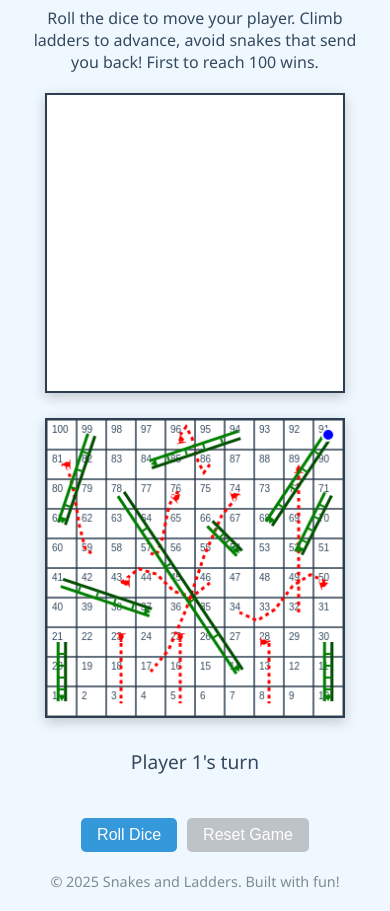
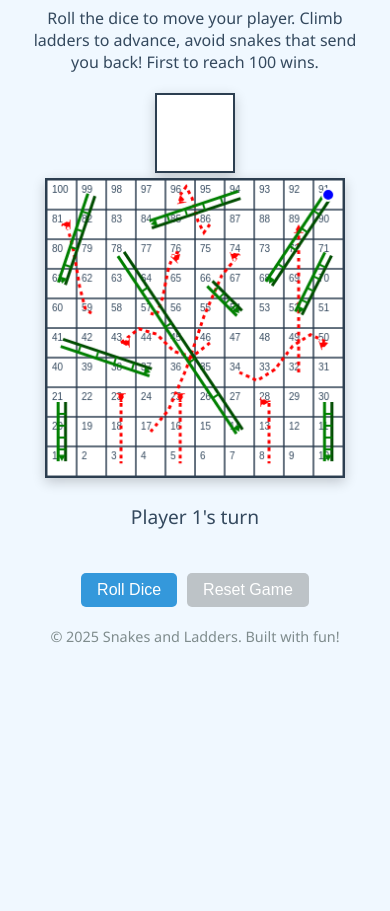
Before and after one commit to hbazd/snakes-and-ladders, a plain HTML site: page index.html in a window 390 px wide. Both pictures are taken after a click on the button "1 Player". Shown: the part 66-977 px from the top of the page. After the commit the page ends 844 px from the top, so only its background shows below. Drawn offline with Linux system fonts and the light colour scheme.

Commit message:
Update style 4.css

```diff
--- a/style.css
+++ b/style.css
@@ -38,11 +38,17 @@ h2 {
   margin: 0 auto;
 }
 
-canvas {
+.canvas-container {
+  display: flex;
+  align-items: center;
+  gap: 10px;
+  margin-bottom: 20px;
+}
+
+#gameCanvas, #diceCanvas {
   border: 2px solid #2c3e50;
   background-color: #fff;
   box-shadow: 0 4px 12px rgba(0, 0, 0, 0.2);
-  margin-bottom: 20px;
 }
 
 .controls {
@@ -112,9 +118,19 @@ footer {
 
 /* Responsive Design */
 @media (max-width: 500px) {
-  canvas {
+  .canvas-container {
+    flex-direction: column;
+    gap: 5px;
+  }
+
+  #gameCanvas {
     width: 300px;
     height: 300px;
+  }
+
+  #diceCanvas {
+    width: 80px;
+    height: 80px;
   }
 
   h1 {
```
